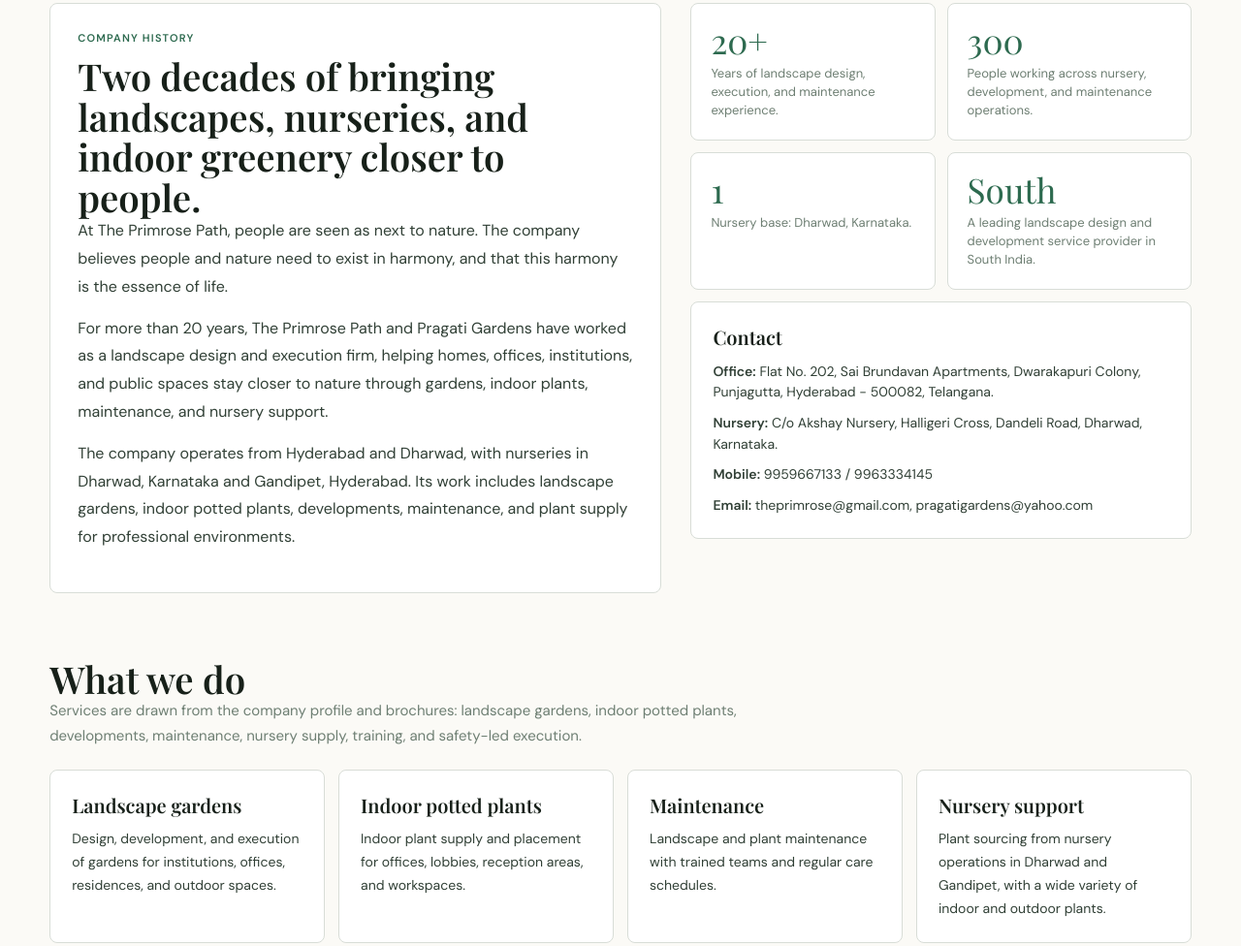
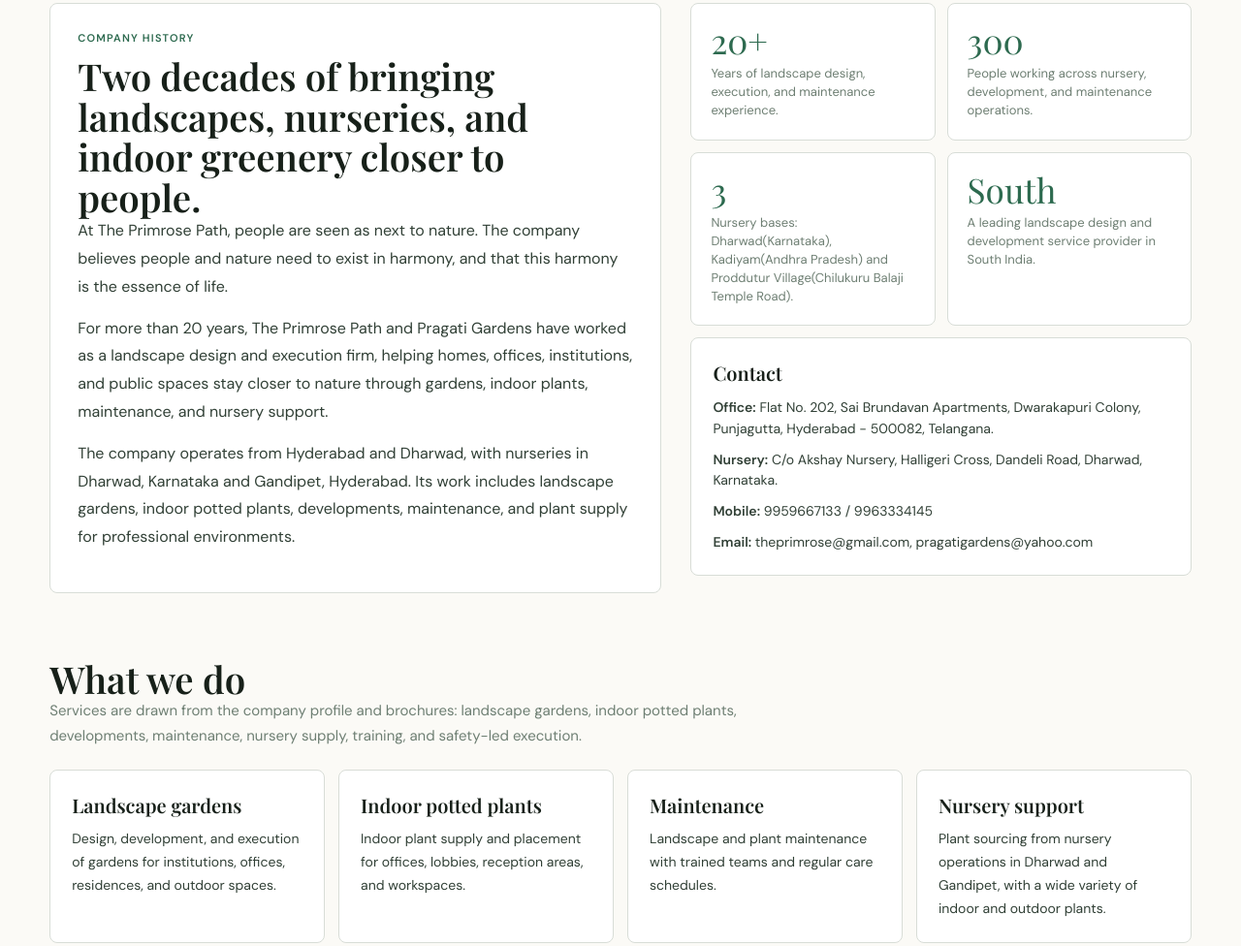
Before and after one commit to CodeV-Zer0/Test-Project, a website: page index.html in a window 1280 px wide. Shown: the part 892-1868 px from the top of the page at 97% size. Drawn offline with nearby package versions, Linux system fonts and the light colour scheme; a web font is replaced by a local one.

Commit message:
Your latest changes

```diff
--- a/index.html
+++ b/index.html
@@ -229,7 +229,7 @@ button,input,textarea{font-family:inherit}
         <div class="stat-grid">
           <div class="stat-card"><div class="stat-value">20+</div><div class="stat-label">Years of landscape design, execution, and maintenance experience.</div></div>
           <div class="stat-card"><div class="stat-value">300</div><div class="stat-label">People working across nursery, development, and maintenance operations.</div></div>
-          <div class="stat-card"><div class="stat-value">1</div><div class="stat-label">Nursery base: Dharwad, Karnataka.</div></div>
+          <div class="stat-card"><div class="stat-value">3</div><div class="stat-label">Nursery bases: Dharwad(Karnataka), Kadiyam(Andhra Pradesh) and Proddutur Village(Chilukuru Balaji Temple Road).</div></div>
           <div class="stat-card"><div class="stat-value">South</div><div class="stat-label">A leading landscape design and development service provider in South India.</div></div>
         </div>
         <div class="plain-card" style="margin-top:12px">
```
